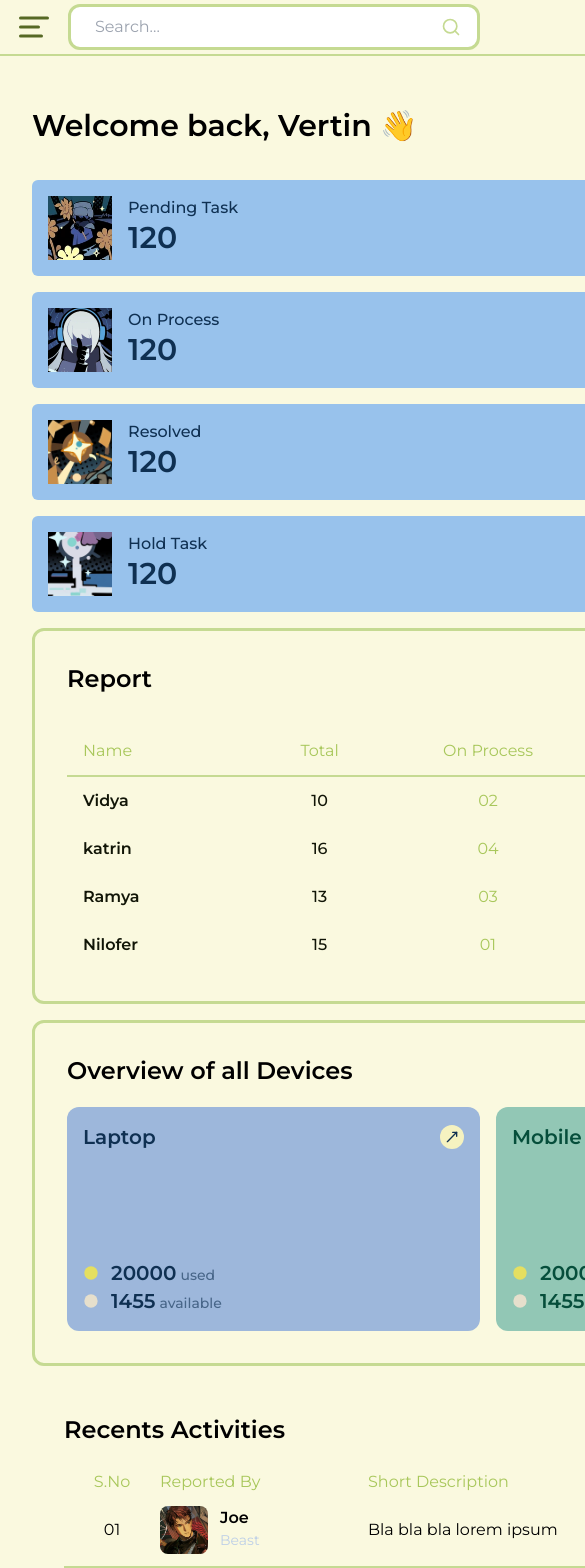
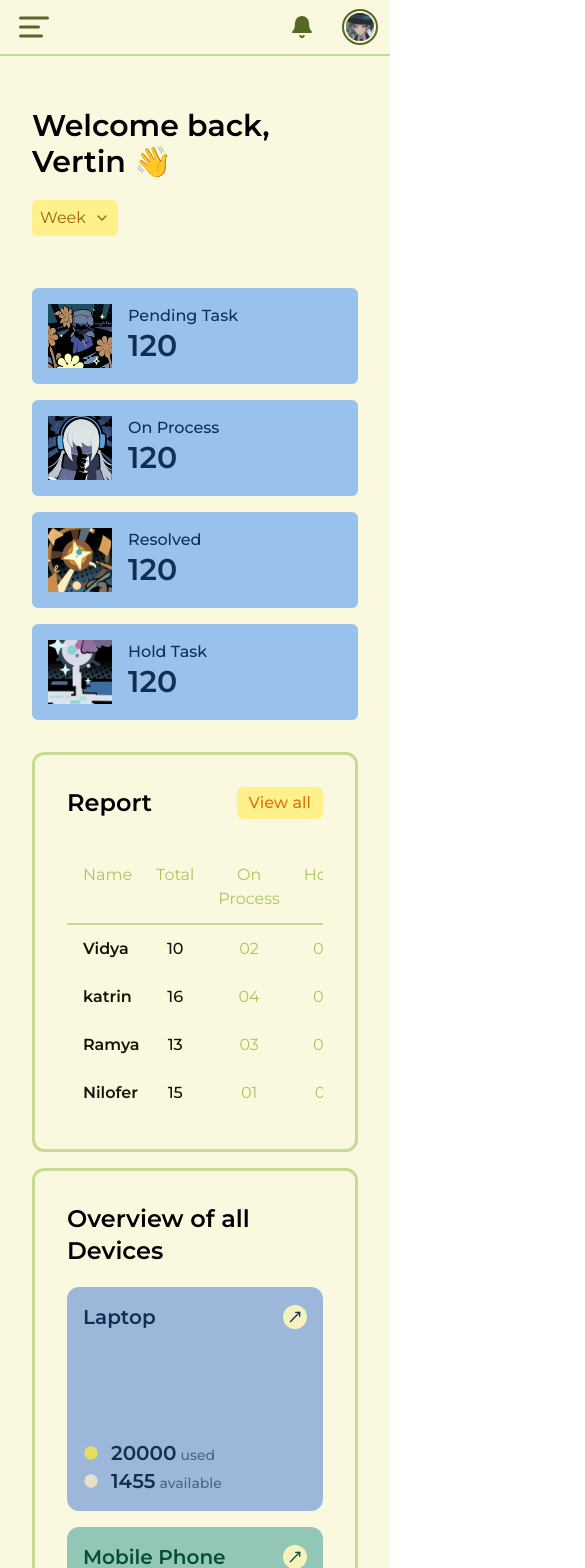
Before and after one commit to Lizzy0721/MyDashboard, a React (Vite) app: page / in a window 390 px wide. Shown: the top 1568 px of the page, 585 px wide, since content can reach past the window. Built offline with nearby package versions, Linux system fonts and the light colour scheme.

Commit message:
responsive?

```diff
--- a/src/App.tsx
+++ b/src/App.tsx
@@ -19,9 +19,9 @@ function App() {
   }
 
   return (
-    <div className="w-full min-h-screen bg-straw-100 flex font-montserrat">
+    <div className="w-screen min-h-screen bg-straw-100 flex font-montserrat">
       <Sidebar isOpen={sidebarOpen} closeSidebar={() => setSidebar(false)}/>
-      <div className={`${sidebarOpen ? 'blur-2xl' : 'blur-none'} bg-straw-100`}>
+      <div className={`${sidebarOpen ? 'blur-2xl' : 'blur-none'} bg-straw-100 w-full`}>
         <Navbar onclickMenu={toggleSidebar} onclicked={handleProfileBar} profileImgRef={dummyUser.userImg}/>
         <Outlet />
       </div>
--- a/src/components/Navigation/Navbar.tsx
+++ b/src/components/Navigation/Navbar.tsx
@@ -16,8 +16,9 @@ export default function Navbar({onclickMenu, onclicked, profileImgRef}: NavbarPr
         <nav className="bg-inherit h-14 lg:h-[72px] gap-4 flex items-center justify-between py-3 px-4 sticky top-0 z-40 border-b-2 border-dark_moss_green-200">
             <div className="w-full flex items-center gap-x-4">
                 <button onClick={onclickMenu} className="lg:hidden"><AlignLeft size={36} className="stroke-dark_moss_green-500"/></button>
-                <form className="w-full flex bg-white px-4 items-center rounded-xl border-[3px] border-dark_moss_green-200 cursor-pointer">
+                <form className="w-full hidden lg:flex bg-white px-4 items-center rounded-xl border-[3px] border-dark_moss_green-200 cursor-pointer">
                     <input
+                    type="search"
                     value={input}
                     onChange={(e) => setInput(e.target.value)}
                     placeholder= "Search..."
--- a/src/components/Tables/ReportTable.tsx
+++ b/src/components/Tables/ReportTable.tsx
@@ -8,14 +8,14 @@ export default function ReportTable(){
                 <button className="text-base bg-yellow-200 px-3 py-1 rounded-md text-amber-600 font-medium">View all</button>
             </div>
             <div className="w-full overflow-x-auto">
-                <div className="table table-fixed w-full border-collapse text-center">
+                <div className="table table-fixed md:w-full border-collapse text-center">
                     <div className="table-header-group border-b-2 border-dark_moss_green-200 text-dark_moss_green-300">
                         <div className="table-row">
-                            <div className="table-cell py-3 pl-4 text-left">Name</div>
-                            <div className="table-cell py-3">Total</div>
-                            <div className="table-cell py-3">On Process</div>
-                            <div className="table-cell py-3">Hold</div>
-                            <div className="table-cell py-3">Completed</div>
+                            <div className="table-cell p-3 pl-4 text-left">Name</div>
+                            <div className="table-cell p-3">Total</div>
+                            <div className="table-cell p-3">On Process</div>
+                            <div className="table-cell p-3">Hold</div>
+                            <div className="table-cell p-3">Completed</div>
                         </div>
                     </div>
                     <div className="table-row-group text-dark_moss_green-900">
--- a/src/components/card/Overview.tsx
+++ b/src/components/card/Overview.tsx
@@ -18,12 +18,12 @@ function Details({total, subs, color}:{total:number, subs:string, color: 'yellow
 export default function Overview({name, totalUsed, totalAvail, color}:{name:string, totalUsed:number, totalAvail:number, color:'dark' | 'light'}){
 
     const colorVariants = {
-        dark: 'bg-silver_lake_blue-300 p-4 rounded-xl w-full min-h-56 grid content-between text-alice_blue-900',
-        light: 'bg-zomp-300 p-4 rounded-xl w-full min-h-56 grid content-between text-emerald-900',
+        dark: 'bg-silver_lake_blue-300 text-alice_blue-900',
+        light: 'bg-zomp-300 text-emerald-900',
     }
 
     return(
-        <div className={`${colorVariants[color]} ...`}>
+        <div className={`${colorVariants[color]} p-4 rounded-xl w-full h-56 grid content-between`}>
             <div className="flex justify-between items-center">
                 <p className="font-semibold text-xl">{name}</p>
                 <button className="rounded-full bg-straw-200 p-1"><MoveUpRight className="size-[1em] stroke-2"/></button>
--- a/src/pages/General.tsx
+++ b/src/pages/General.tsx
@@ -6,8 +6,8 @@ import ReportTable from "../components/Tables/ReportTable";
 
 export default function General ({name}:{name:string}){
     return(
-        <div className="bg-inherit relative scroll-smooth p-8 space-y-4">
-            <div className="w-full flex justify-between items-center py-5">
+        <div className="bg-inherit relative scroll-smooth p-8 space-y-8">
+            <div className="w-full space-y-5 md:flex justify-between items-center py-5">
                 <p className="text-3xl font-black">Welcome back, {name} 👋</p>
                 <button className="flex justify-between items-center py-1.5 px-2 gap-2 rounded-md bg-yellow-200 text-yellow-700">
                     <p>Week</p>
@@ -20,17 +20,17 @@ export default function General ({name}:{name:string}){
                 <CardStats Title="Resolved" href="/assets/Marcus.jpeg" Number={120}/>
                 <CardStats Title="Hold Task" href="/assets/Yenisei.jpeg" Number={120}/>
             </div>
-            <div className="w-full grid lg:flex gap-4">
+            <div className="space-y-4 lg:flex gap-4">
                 <ReportTable />
                 <div className="w-full grid gap-5 p-8 content-between rounded-xl border-[3px] border-dark_moss_green-200">
                     <h1 className="font-semibold text-2xl">Overview of all Devices</h1>
-                    <div className="w-full flex gap-4">
+                    <div className="w-full space-y-4 md:space-y-0 md:flex gap-4">
                         <Overview name="Laptop" totalUsed={20000} totalAvail={1455} color={"dark"}/>
                         <Overview name="Mobile Phone" totalUsed={20000} totalAvail={1455} color={"light"}/>
                     </div>
                 </div>
             </div>
-            <div className="w-full overflow-x-auto p-8 space-y-6">
+            <div className="w-full overflow-x-auto py-8 px-4 space-y-6">
                 <h1 className="font-semibold text-2xl">Recents Activities</h1>
                 <RecentTable />
             </div>
```
